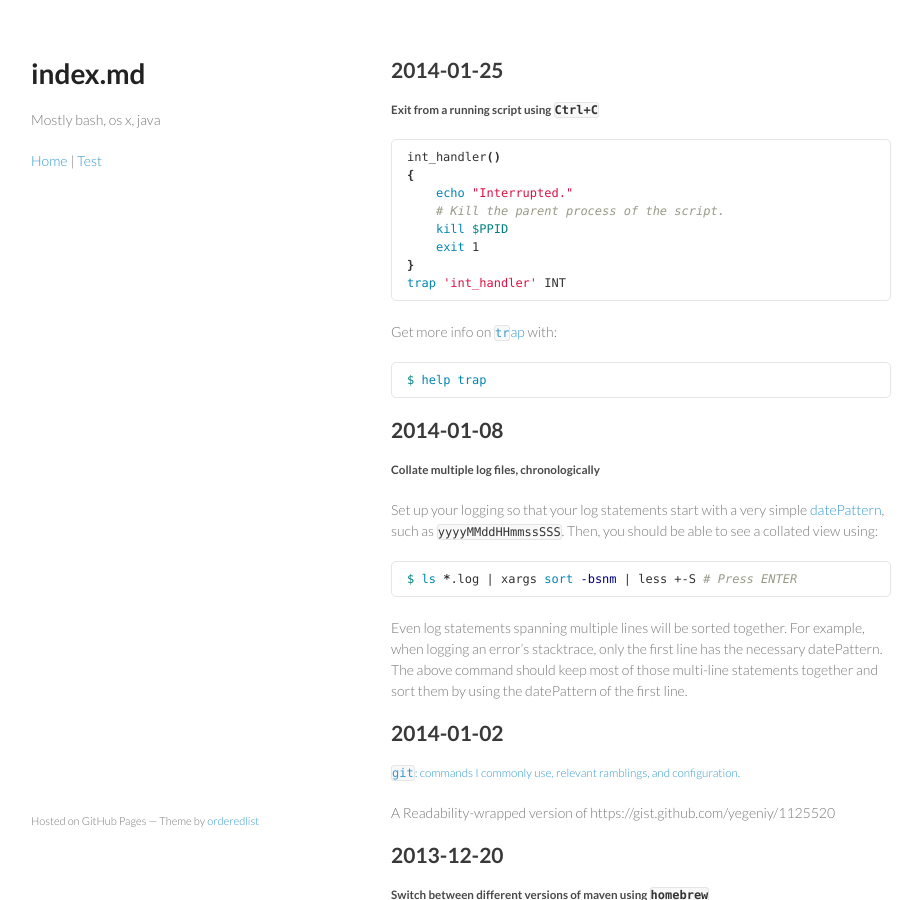
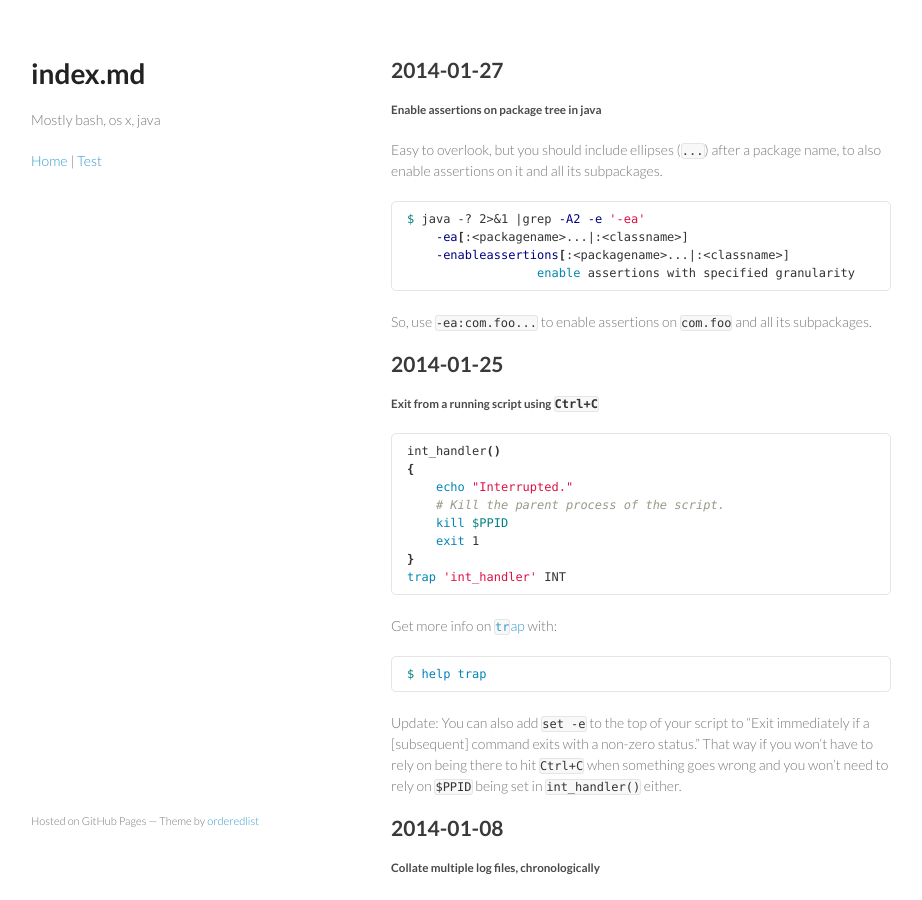
Before and after one commit to yegeniy/yegeniy.github.io, a Jekyll site: the page built from index.md, in a window 1280 px wide and 900 px high. Shown: the whole window, without its empty margins (179-1101 px from the left). Built offline with Jekyll 4.4.1, drawn with Linux system fonts in a browser that asks for light colours; Markdown is read by kramdown in place of the engine named in the settings.

Commit message:
update script exit and enable all assertions

````diff
--- a/index.md
+++ b/index.md
@@ -4,6 +4,24 @@
 name: Tricks for the CLI
 tagline: Mostly bash, os x, java
 ---
+
+2014-01-27
+----------
+
+##### Enable assertions on package tree in java
+
+Easy to overlook, but you should include ellipses (`...`) after a package
+name, to also enable assertions on it and all its subpackages.
+
+```bash
+$ java -? 2>&1 |grep -A2 -e '-ea'
+    -ea[:<packagename>...|:<classname>]
+    -enableassertions[:<packagename>...|:<classname>]
+                  enable assertions with specified granularity
+```
+
+So, use `-ea:com.foo...` to enable assertions on `com.foo` and all its subpackages.
+
 
 2014-01-25
 ----------
@@ -26,6 +44,11 @@
 ```bash
 $ help trap
 ```
+
+Update: You can also add `set -e` to the top of your script to "Exit immediately
+if a [subsequent] command exits with a non-zero status." That way if you won't
+have to rely on being there to hit `Ctrl+C` when something goes wrong and you
+won't need to rely on `$PPID` being set in `int_handler()` either.
 
 2014-01-08
 ----------
````
